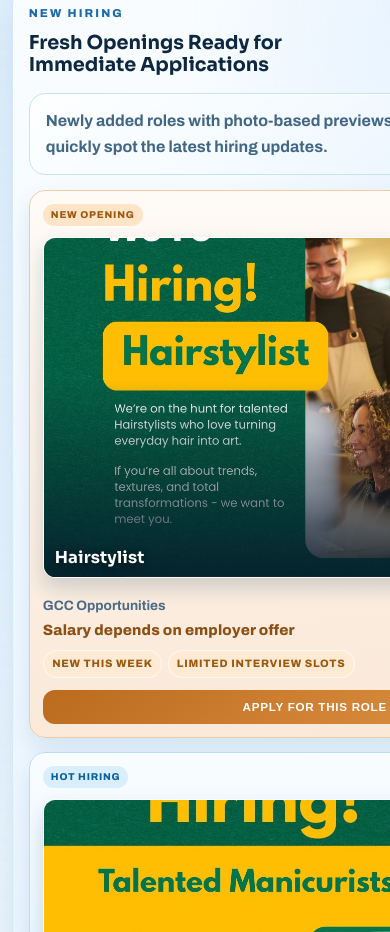
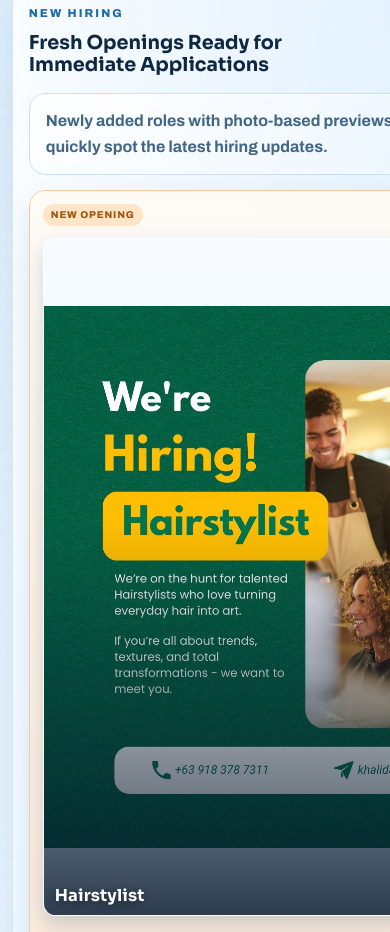
Before and after one commit to ritemeritagency-byte/KhalidInternational, a website: page index.html in a window 390 px wide. Shown: the part 3190-4122 px from the top of the page. Drawn offline with Linux system fonts and the light colour scheme.

Commit message:
Show full new hiring photos

```diff
--- a/styles.css
+++ b/styles.css
@@ -763,6 +763,17 @@ main {
   display: grid;
   grid-template-columns: repeat(2, minmax(0, 1fr));
   gap: 0.85rem;
+}
+
+.new-hiring .position-photo {
+  background: linear-gradient(180deg, #f7fbff 0%, #deefff 100%);
+}
+
+.new-hiring .position-photo img {
+  aspect-ratio: 4/5;
+  object-fit: contain;
+  object-position: center;
+  background: linear-gradient(180deg, #f7fbff 0%, #deefff 100%);
 }
 
 .position-card {
@@ -1957,6 +1968,10 @@ main {
     grid-template-columns: 1fr;
   }
 
+  .new-hiring .position-photo img {
+    aspect-ratio: 4/5;
+  }
+
   .position-photo img {
     aspect-ratio: 16/10;
   }
```
